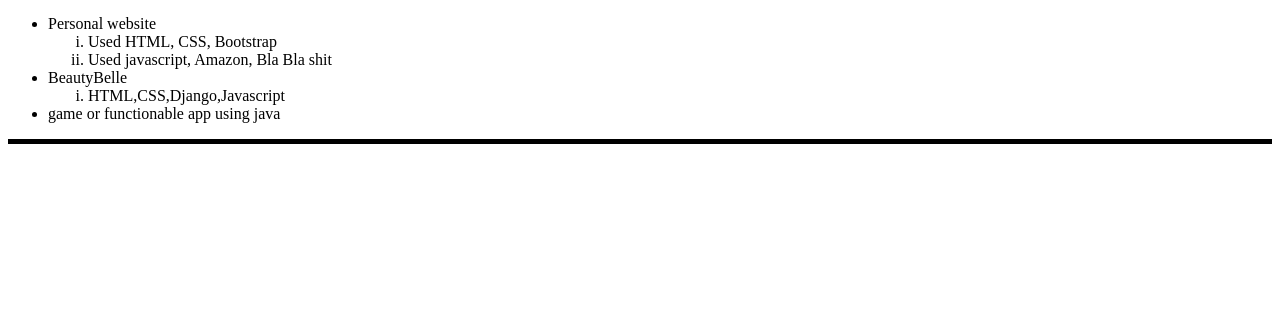
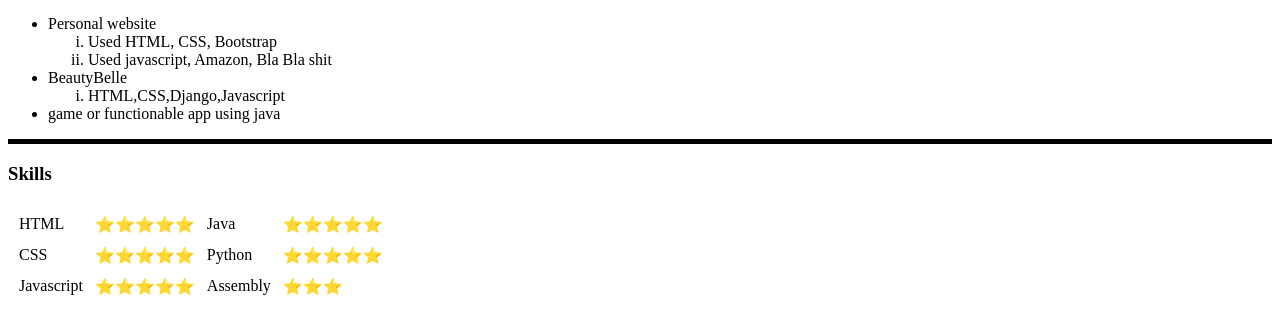
Before and after one commit to tahaminachy43/Personal-website, a plain HTML site: page Projects.html in a window 1280 px wide. Shown: the part 44-378 px from the top of the page. Drawn offline with Linux system fonts and the light colour scheme.

Commit message:
adding skills to projects

```diff
--- a/Projects.html
+++ b/Projects.html
@@ -27,5 +27,35 @@
         </ul>
 
         <hr size="5" color="black">
+    <h3>Skills</h3>
+    <table cellspacing="10">
+
+            <tr>
+                <td>HTML</td>
+                <td>⭐️⭐️⭐️⭐️⭐️</td>
+
+                <td>Java</td>
+                <td>⭐️⭐️⭐️⭐️⭐️</td>
+            </tr>
+
+            <tr>
+                <td>CSS</td>
+                <td>⭐️⭐️⭐️⭐️⭐️</td>
+
+                <td>Python</td>
+                <td>⭐️⭐️⭐️⭐️⭐️</td>
+            </tr>
+            <tr>
+                <td>Javascript</td>
+                <td>⭐️⭐️⭐️⭐️⭐️</td>
+
+                <td>Assembly</td>
+                <td>⭐️⭐️⭐️</td>
+            </tr>
+
+
+
+
+    </table>
 </body>
 </html>
```
